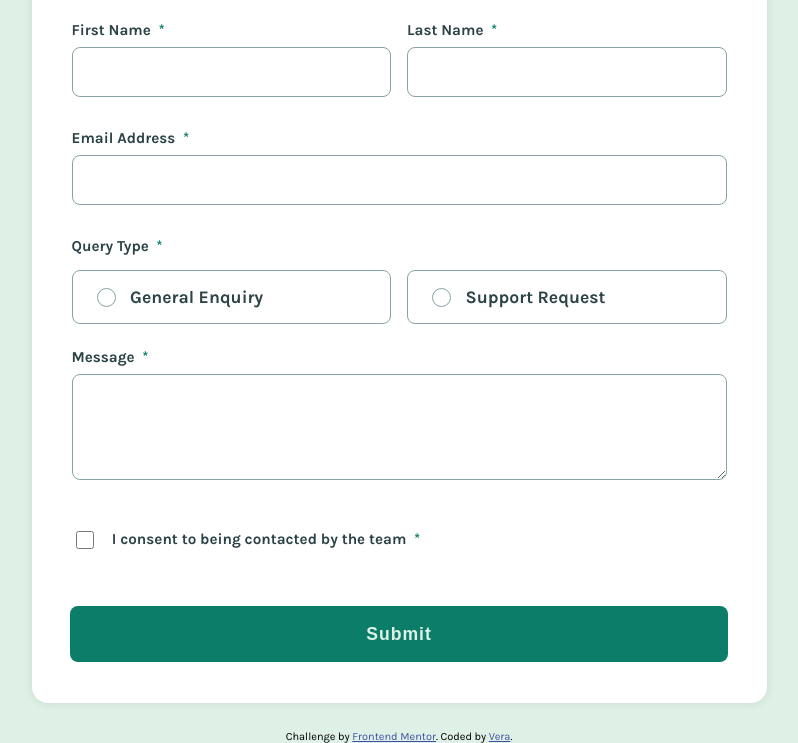
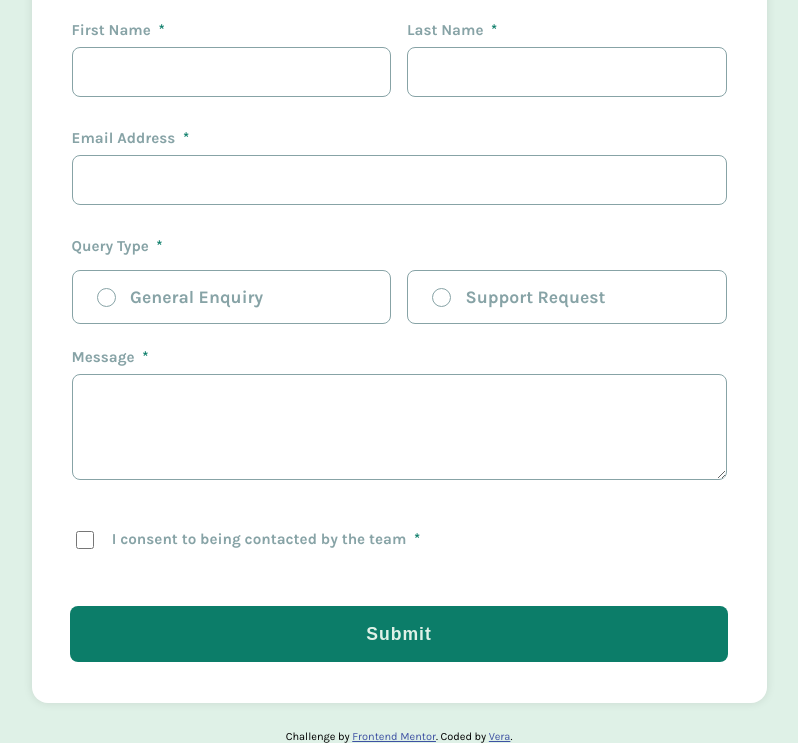
Before and after one commit to verakissyou17/contact-form-main, a plain HTML site: page index.html in a window 1280 px wide. Shown: the part 102-845 px from the top of the page, without its empty margins (241-1039 px from the left). Drawn offline with Linux system fonts and the light colour scheme.

Commit message:
Change the colors of the  labels

```diff
--- a/style.css
+++ b/style.css
@@ -40,7 +40,7 @@ label {
   display: block;
   font-size: 0.95rem;
   font-weight: var(--karla-700);
-  color: var(--grey-900);
+  color: var(--grey-500);
   margin-bottom: 0.5em;
 }
 
@@ -152,7 +152,7 @@ main {
 .radio-buttons-group h3 {
   font-size: 0.95rem;
   font-weight: var(--karla-700);
-  color: var(--grey-900);
+  color: var(--grey-500);
   margin-bottom: 1em;
 }
 
@@ -225,7 +225,7 @@ textarea {
 .conditions-group label {
   margin-bottom: 0;
   line-height: 1.5;
-  color: var(--grey-900);
+  color: var(--grey-500);
 }
 
 .conditions-group input[type='checkbox'] {
```
